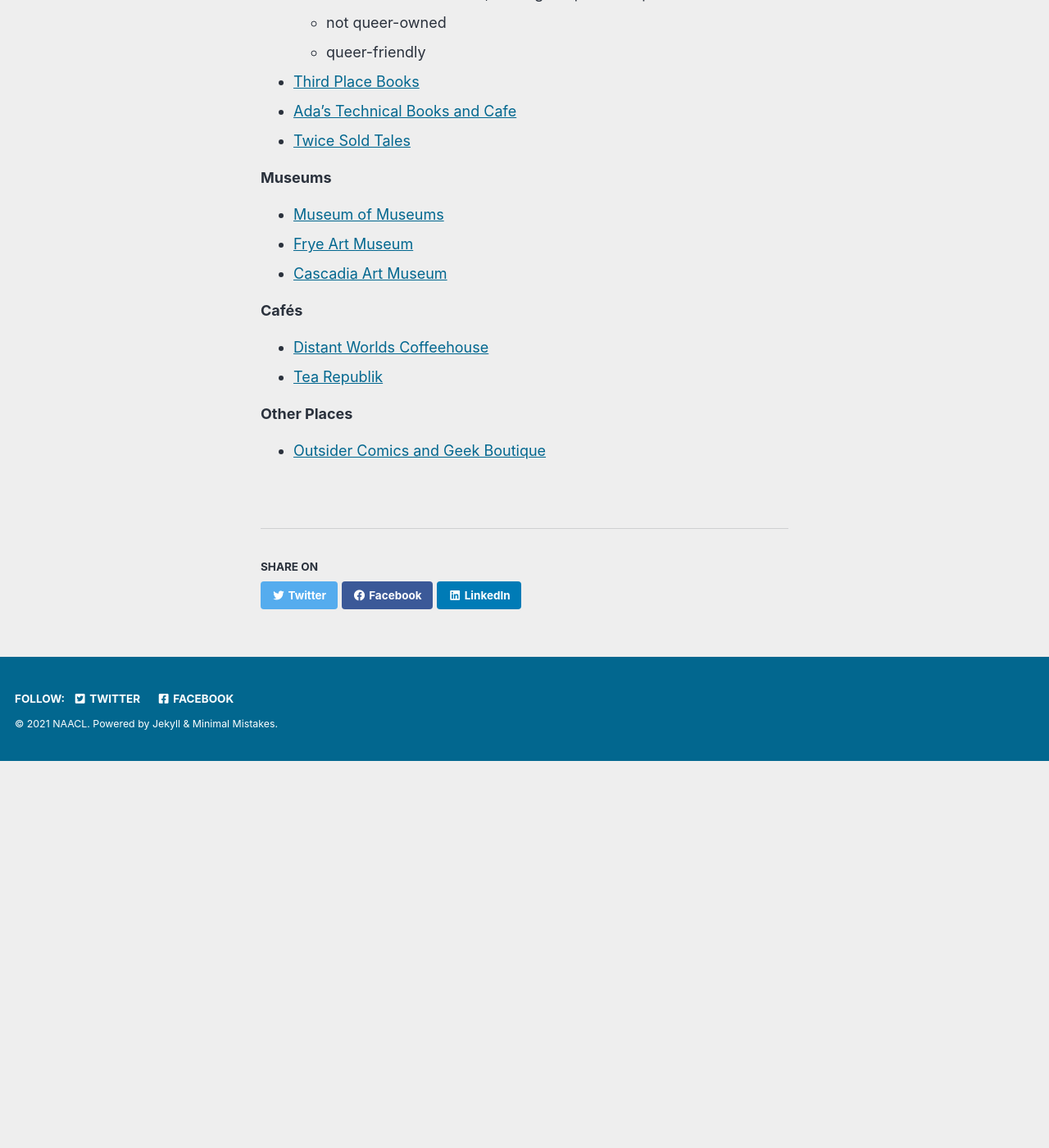
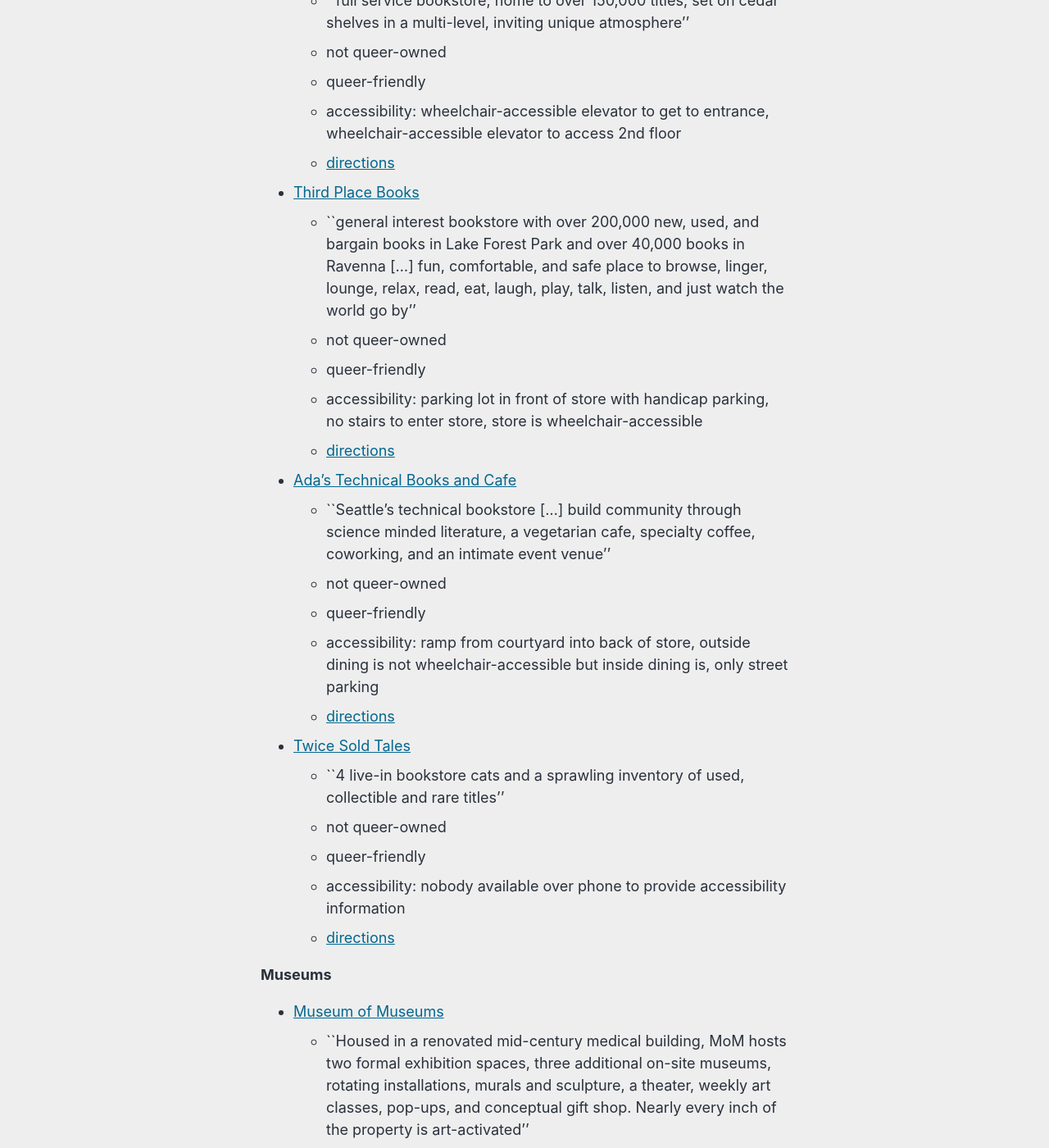
Before and after one commit to naacl-org/naacl-2022-website, a Jekyll site: the page built from _pages/venue.md, in a window 1280 px wide and 1400 px high, scrolled down 1189 px. Shown: the whole window at 82% size. Built offline with Jekyll 4.4.1, drawn with Linux system fonts in a browser that asks for light colours; cached includes are drawn as plain includes; comment, search, counter and statistics services are not loaded; before the commit the page ends 2117 px from its top, so only the background shows below that; some of the changed text lies outside the part shown.

Commit message:
Added more queer-friendly and accessibility information

```diff
--- a/_pages/venue.md
+++ b/_pages/venue.md
@@ -32,27 +32,69 @@ Below are some of our recommended queer-friendly neighborhoods, attractions, and
 **Bookstores**
 
 * [Left Bank Books](https://leftbankbooks.com/)
-  * anti-authoritarian, anarchist, independent, radical and small-press titles
+  * ``anti-authoritarian, anarchist, independent, radical and small-press titles''
   * not queer-owned
   * queer-friendly
   * [accessibility information](https://leftbankbooks.com/aboutUs.php#access)
+  * [directions](https://www.google.com/maps?saddr=My+Location&daddr=Left+Bank+Books+Collective)
 * [The Elliot Bay Book Company](https://www.elliottbaybook.com/)
-  * full service bookstore, home to over 150,000 titles, set on cedar shelves in a multi-level, inviting unique atmosphere
+  * ``full service bookstore, home to over 150,000 titles, set on cedar shelves in a multi-level, inviting unique atmosphere''
   * not queer-owned
   * queer-friendly
+  * accessibility: wheelchair-accessible elevator to get to entrance, wheelchair-accessible elevator to access 2nd floor
+  * [directions](https://www.google.com/maps?saddr=My+Location&daddr=The+Elliott+Bay+Book+Company)
 * [Third Place Books](https://www.thirdplacebooks.com/)
+  * ``general interest bookstore with over 200,000 new, used, and bargain books in Lake Forest Park and over 40,000 books in Ravenna […] fun, comfortable, and safe place to browse, linger, lounge, relax, read, eat, laugh, play, talk, listen, and just watch the world go by''
+  * not queer-owned
+  * queer-friendly
+  * accessibility: parking lot in front of store with handicap parking, no stairs to enter store, store is wheelchair-accessible
+  * [directions](https://www.google.com/maps?saddr=My+Location&daddr=Third+Place+Books+Ravenna)
 * [Ada's Technical Books and Cafe](https://www.adasbooks.com/)
+  * ``Seattle's technical bookstore […] build community through science minded literature, a vegetarian cafe, specialty coffee, coworking, and an intimate event venue''
+  * not queer-owned
+  * queer-friendly
+  * accessibility: ramp from courtyard into back of store, outside dining is not wheelchair-accessible but inside dining is, only street parking
+  * [directions](https://www.google.com/maps?saddr=My+Location&daddr=Ada's+Technical+Books+and+Cafe)
 * [Twice Sold Tales](https://www.twicesoldtales.com/)
+  * ``4 live-in bookstore cats and a sprawling inventory of used, collectible and rare titles''
+  * not queer-owned
+  * queer-friendly
+  * accessibility: nobody available over phone to provide accessibility information
+  * [directions](https://www.google.com/maps?saddr=My+Location&daddr=Twice+Sold+Tales)
 
 **Museums**
 
 * [Museum of Museums](https://www.museumofmuseums.com/)
+  * ``Housed in a renovated mid-century medical building, MoM hosts two formal exhibition spaces, three additional on-site museums, rotating installations, murals and sculpture, a theater, weekly art classes, pop-ups, and conceptual gift shop. Nearly every inch of the property is art-activated''
+  * not queer-owned
+  * queer-friendly
+  * [accessibility](https://www.museumofmuseums.com/about/#block-yui_3_17_2_1_1620851565476_11590)
+  * [directions](https://www.google.com/maps?saddr=My+Location&daddr=Museum+of+Museums)
 * [Frye Art Museum](https://fryemuseum.org/)
-* [Cascadia Art Museum](http://www.cascadiaartmuseum.org/)
+  * ``Reflecting Seattle's evolving identity through exhibitions, programs, and community engagement, the Frye Art Museum showcases local and global artists who are exploring the issues of our time as well as contemporary scholarship on historical subject matter. By taking calculated risks, we uncover new voices, facilitate conversation, and provide a forum for relevant social dialogues.''
+  * not queer-owned
+  * queer-friendly
+  * [accessibility](https://fryemuseum.org/accessibility_at_the_frye/)
+  * [directions](https://www.google.com/maps?saddr=My+Location&daddr=Frye+Art+Museum)
 
 **Cafés**
 * [Distant Worlds Coffeehouse](https://www.distantworldscoffee.com/)
+  * ``In the heart of the Roosevelt neighborhood, Distant Worlds serves as meeting place and gathering grounds for [queer, trans, and BIPOC safe geeks] of all stripes.  Our community is fueled by coffee or tea, our selection of house made pastries, our vegetarian and vegan sandwiches, WiFi, and each other.''
+  * queer-owned
+  * queer-friendly
+  * accessibility: store is sublevel but has a ramp that allows for wheelchair access, tables are spread apart for wheelchair accessibility, sublevel parking structure and lots of street parking
+  * [directions](https://www.google.com/maps?saddr=My+Location&daddr=Distant+Worlds+Coffeehouse)
 * [Tea Republik](https://tearepublik.square.site/)
+  *  Serve signature selections of loose leaf teas
+  *  not queer-owned
+  *  queer-friendly
+  *  accessibility: ramp leading into store and wheelchair-accessible, only street parking
+  *  [directions](https://www.google.com/maps?saddr=My+Location&daddr=Tea+Republik)
 
 **Other Places**
 * [Outsider Comics and Geek Boutique](http://www.outsidercomics.com/)
+  * ``physical space located in the Seattle neighborhood of Fremont that brings together a community of individuals (women, minorities, LGBTQ groups) who identify with geek culture, but have traditionally been underserved by comic shops''
+  * queer-owned
+  * queer-friendly
+  * accessibility: ramp leading into store and wheelchair-accessible, parking spots out front and street parking
+  * [directions](https://www.google.com/maps?saddr=My+Location&daddr=Outsider+Comics+and+Geek+Boutique)
```
